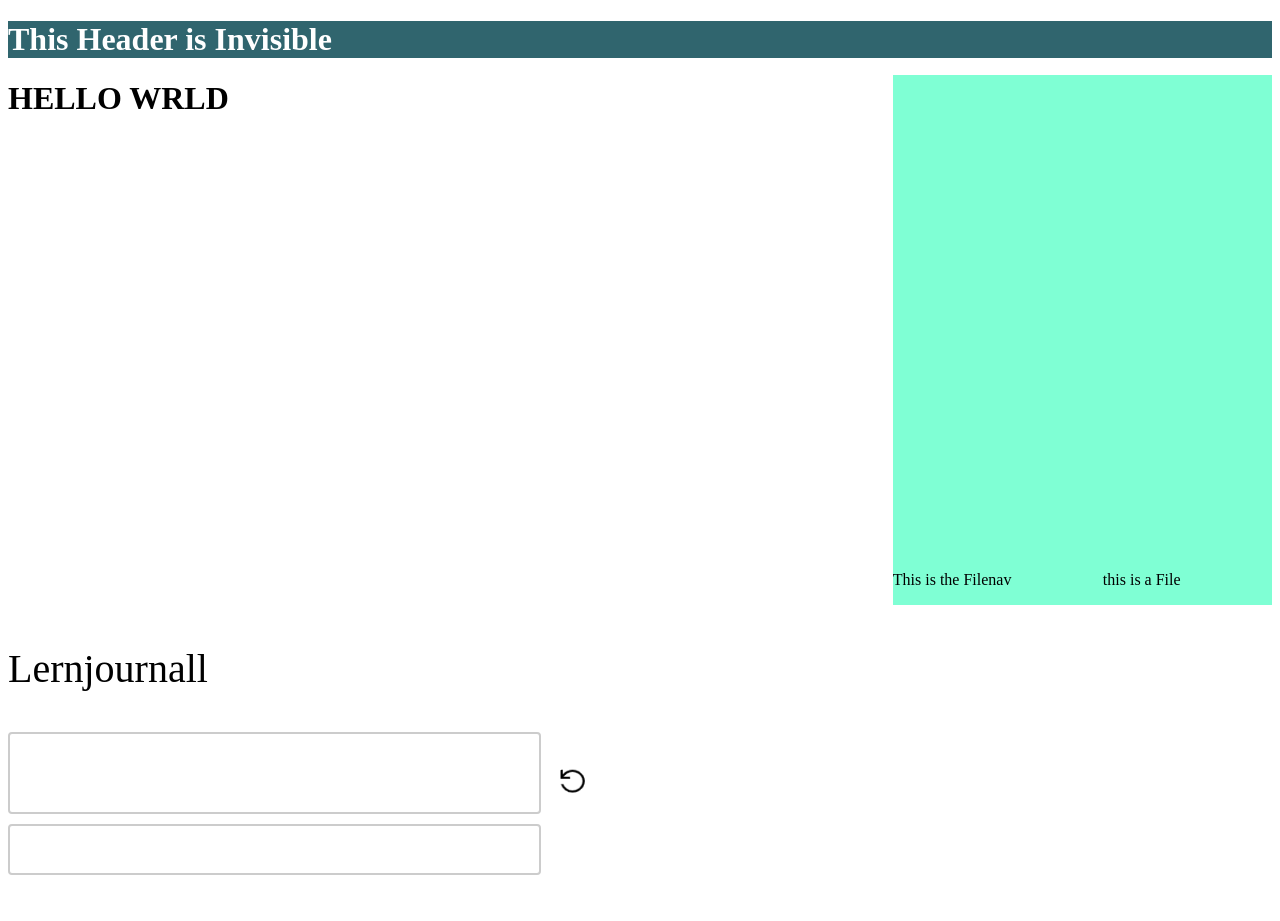
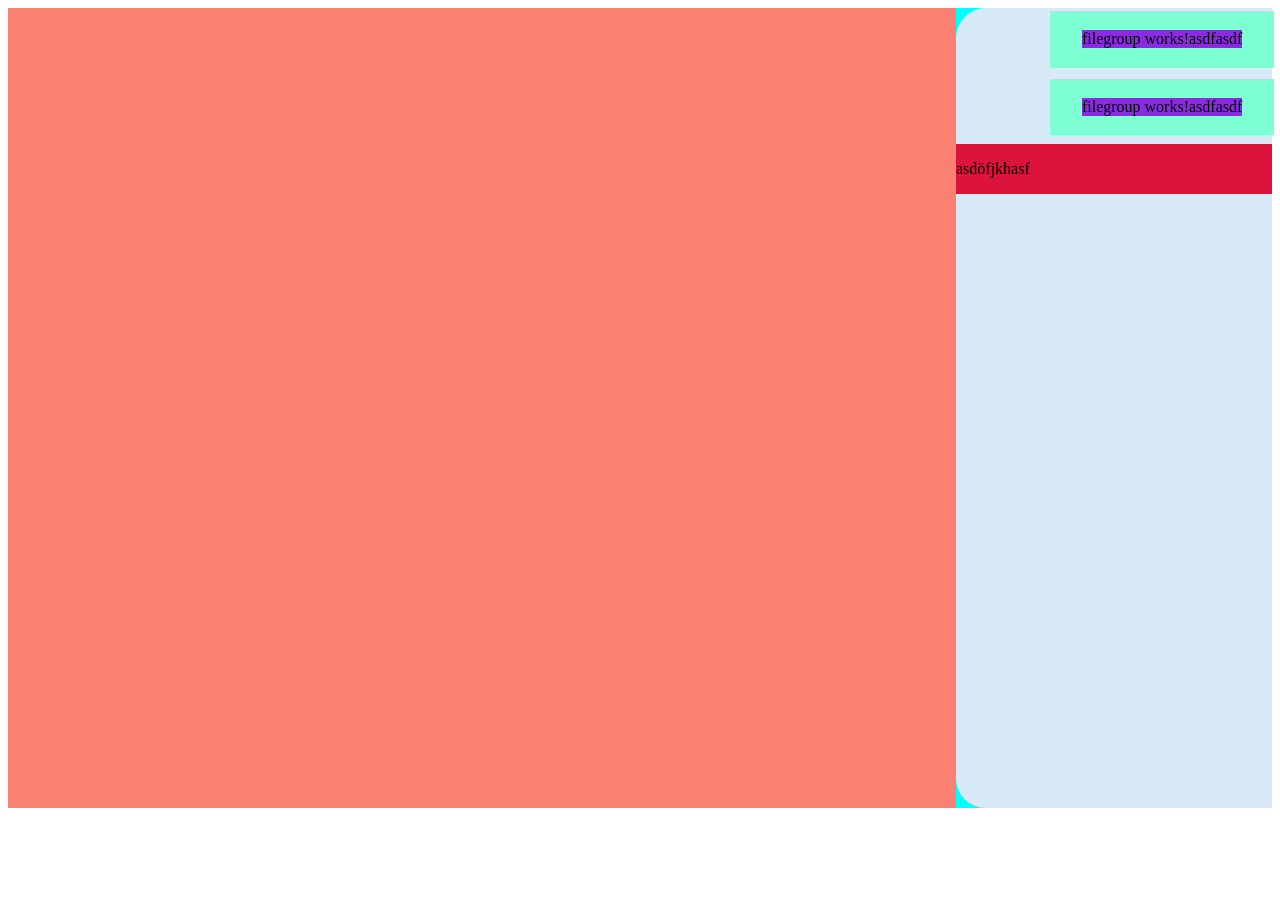
Before and after one commit to maximilianspiess/ccyp-journal, an Angular app: page / in a window 1280 px wide. Shown: the top 921 px of the page. After the commit the page ends 816 px from the top, so only its background shows below. Built offline with nearby package versions, Linux system fonts and the light colour scheme.

Commit message:
added filegroup component, changed app component css

```diff
--- a/src/app/app.component.html
+++ b/src/app/app.component.html
@@ -1,18 +1,15 @@
-<app-header></app-header>
-<h1>HELLO WRLD</h1>
-<app-filenav></app-filenav>
 <div class="content">
-  <p class="titel">Lernjournall</p>
-  <div class="content">
-  <div>
-    <textarea class="question"></textarea>
-    <img src="assets/reload.png" class="relaod">
+  <div class="header-container">
+    <!-- header -->
   </div>
-  <span
-    class="text"
-    role="textbox"
-    contenteditable>
-    </span>
+  <div class="filecontainer-container">
+    <div class="file-container">
+
+    </div>
+    <div class="filenav-container">
+      <app-filenav>
+        <app-filegroup></app-filegroup>
+      </app-filenav>
+    </div>
   </div>
-  <button class="add">+</button>
 </div>
--- a/src/app/app.component.sass
+++ b/src/app/app.component.sass
@@ -1,42 +1,24 @@
+$font-family: Helvetica, Arial, sans-serif
+
+html
+  font-family: $font-family
+
 .content
   display: flex
   flex-direction: column
+  max-width: 100vw
+  height: 100vh
+  background-color: aqua
+
+.filecontainer-container
+  display: flex
+  height: 100%
+
+.file-container
   width: 75%
   height: 100%
-  .titel
-  font-size: 2.5rem
-.question
-  width: 75%
-  height: 50%
-  padding: 12px 20px
-  box-sizing: border-box
-  border: 2px solid #ccc
-  border-radius: 4px
-  resize: none
-  font-size: 1.5rem
-.text
-  width: 75%
-  height: 50%
-  padding: 12px 20px
-  box-sizing: border-box
-  border: 2px solid #ccc
-  border-radius: 4px
-  resize: none
-  font-size: 1.25rem
-.add
-  margin-top: 5%
-  width: 2rem
-  height: 2rem
-  font-size: 1.5rem
-  text-align: center
-  text-decoration: none
-  border-radius: 50%
-.relaod
-  align-items: center
-  margin-bottom: 1rem
-  margin-left: 2%
-  width: 2rem
-  height: 2rem
-  font-size: 1.5rem
-  text-decoration: none
-  border-radius: 50%
+  background-color: salmon
+
+.filenav-container
+  width: 25%
+  height: 100%
--- a/src/app/app.module.ts
+++ b/src/app/app.module.ts
@@ -6,6 +6,7 @@ import { AppComponent } from './app.component';
 
 import { HeaderComponent } from './header/header.component';
 import { FilenavComponent } from './filenav/filenav.component';
+import { FilegroupComponent } from './filegroup/filegroup.component';
 
 
 @NgModule({
@@ -13,7 +14,8 @@ import { FilenavComponent } from './filenav/filenav.component';
     AppComponent,
 
     HeaderComponent,
-    FilenavComponent
+    FilenavComponent,
+    FilegroupComponent
 
   ],
   imports: [
--- /dev/null
+++ b/src/app/filegroup/filegroup.component.html
@@ -0,0 +1,5 @@
+<div class="container">
+  <div class="text">
+    <p>filegroup works!asdfasdf</p>
+  </div>
+</div>
--- /dev/null
+++ b/src/app/filegroup/filegroup.component.sass
@@ -0,0 +1,10 @@
+.container
+  width: 100%
+  height: auto
+  padding: 2% 20%
+  margin: 2% 10%
+  background-color: aquamarine
+
+.text
+  align-self: center
+  background-color: blueviolet
--- a/src/app/filenav/filenav.component.html
+++ b/src/app/filenav/filenav.component.html
@@ -1,6 +1,7 @@
 <div class="container">
-  <p>This is the Filenav</p>
-  <div class="item">
-    <p>this is a File</p>
+  <app-filegroup></app-filegroup>
+  <app-filegroup></app-filegroup>
+  <div class="test">
+    <p>asdöfjkhasf</p>
   </div>
 </div>
--- a/src/app/filenav/filenav.component.sass
+++ b/src/app/filenav/filenav.component.sass
@@ -1,10 +1,15 @@
 .container
   display: flex
-  background-color: aquamarine
+  flex-direction: column
   align-items: center
-  margin-left: 70%
-  margin-top: -5%
-  padding-top: 38%
+  gap: 5px 0
+  width: 100%
+  height: 100%
+  background-color: #D8EAF7FF
+  border-top-left-radius: 30px
+  border-bottom-left-radius: 30px
 
-.item
-  margin: auto
+.test
+  width: 100%
+  height: auto
+  background-color: crimson
```
Also changed, not shown: src/app/filegroup/filegroup.component.ts (added, +10 -0 lines), 1 other file (tests, documents, lock files or other folders).
